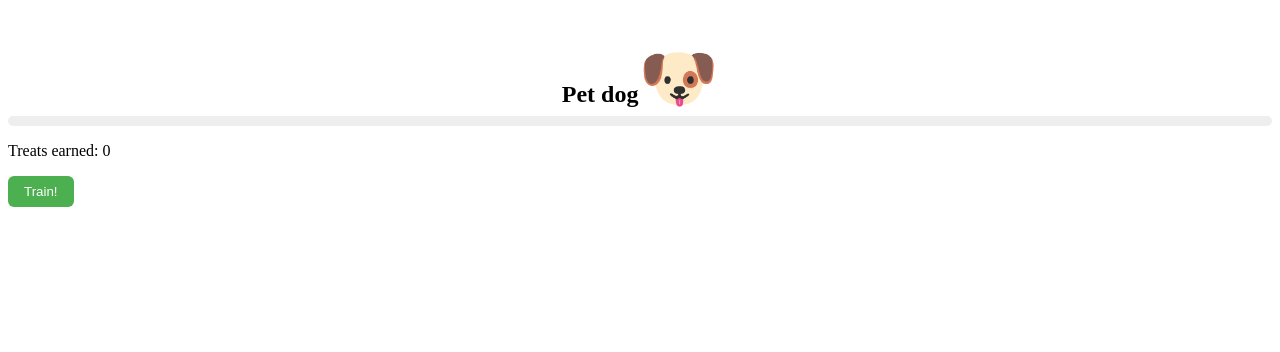
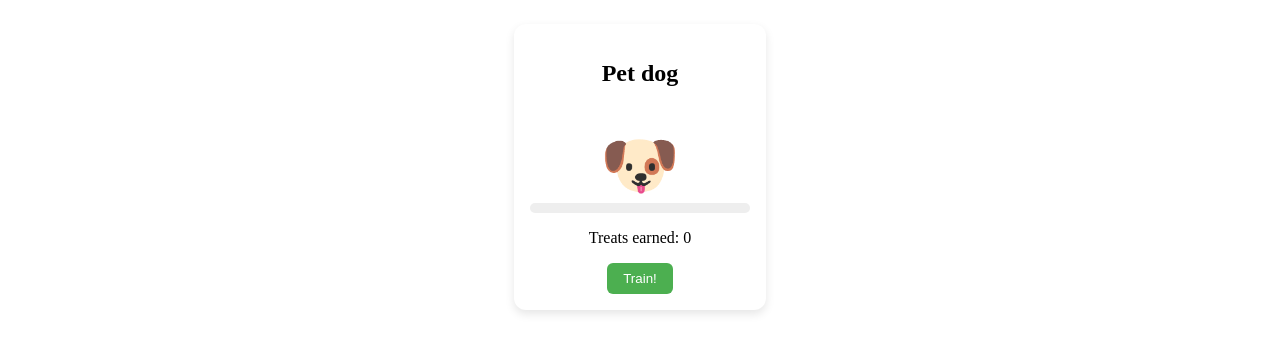
Before and after one commit to gabrielagrvnt8880/ngx-abstract-and-projection, an Angular app: page / in a window 1280 px wide. Shown: the top 352 px of the page. Built offline with nearby package versions, Linux system fonts and the light colour scheme.

Commit message:
touch up

```diff
--- a/src/app/app.html
+++ b/src/app/app.html
@@ -1 +1,3 @@
-<pet-dog></pet-dog>
+<div class="pet-house">
+  <pet-dog></pet-dog>
+</div>
--- /dev/null
+++ b/src/app/app.scss
@@ -0,0 +1,6 @@
+.pet-house {
+  display: flex;
+  justify-content: center;
+  align-items: center;
+  flex-direction: row;
+}
--- a/src/app/app.ts
+++ b/src/app/app.ts
@@ -8,7 +8,7 @@ import { PetDogComponent } from './components/pet-dog/pet-dog.component';
     PetDogComponent
   ],
   templateUrl: './app.html',
-  styleUrl: './app.sass'
+  styleUrl: './app.scss'
 })
 export class App {
   protected title = 'ngx-abstract-and-projection';
--- a/src/app/components/pet-dog/pet-dog.component.html
+++ b/src/app/components/pet-dog/pet-dog.component.html
@@ -1,6 +1,6 @@
 <div class="card">
+  <h2>Pet dog</h2>
   <div class="dog-container">
-    <h2>Pet dog</h2>
     <div class="dog" [ngClass]="action" (animationend)="resetAction()">🐶</div>
   </div>
 
@@ -9,6 +9,5 @@
   </div>
 
   <p>Treats earned: {{ treats }}</p>
-  <p>{{message}}</p>
   <button (click)="trainPet()">Train!</button>
 </div>
--- a/src/app/components/pet-dog/pet-dog.component.scss
+++ b/src/app/components/pet-dog/pet-dog.component.scss
@@ -1,3 +1,12 @@
+.card {
+  background: #fff;
+  border-radius: 12px;
+  padding: 1rem;
+  margin: 1rem;
+  text-align: center;
+  width: 220px;
+  display: inline-block;
+  box-shadow: 0 4px 10px rgba(0, 0, 0, 0.1);
   h2 {
     margin-bottom: 0.5rem;
   }
@@ -30,6 +39,7 @@ button {
 
     &:hover {
       background: #45a049;
+    }
   }
 }
 .dog-container {
@@ -84,10 +94,22 @@ button {
 }
 
 @keyframes shake {
-  0%   { transform: rotate(0deg); }
-  20%  { transform: rotate(15deg); }
-  40%  { transform: rotate(-15deg); }
-  60%  { transform: rotate(10deg); }
-  80%  { transform: rotate(-10deg); }
-  100% { transform: rotate(0deg); }
+  0% {
+    transform: rotate(0deg);
   }
+  20% {
+    transform: rotate(15deg);
+  }
+  40% {
+    transform: rotate(-15deg);
+  }
+  60% {
+    transform: rotate(10deg);
+  }
+  80% {
+    transform: rotate(-10deg);
+  }
+  100% {
+    transform: rotate(0deg);
+  }
+}
--- a/src/app/components/pet-dog/pet-dog.component.ts
+++ b/src/app/components/pet-dog/pet-dog.component.ts
@@ -12,7 +12,6 @@ export class PetDogComponent implements OnInit {
   progress = 0;
   completed = false;
   treats = 0;
-  message = ''
 
 
   action: 'idle' | 'jump' | 'roll' | 'celebrate' = 'idle';
@@ -43,7 +42,6 @@ export class PetDogComponent implements OnInit {
       this.completed = true;
       this.onComplete();
     }
-    this.message = `🐶 Dog performed ${this.action}! Progress +${effort}%. Overall progress: ${this.progress}%`
   }
 
   resetAction() {
```
Also changed, not shown: src/app/app.sass (deleted). Lines whose indentation alone changed are shown as unchanged.
